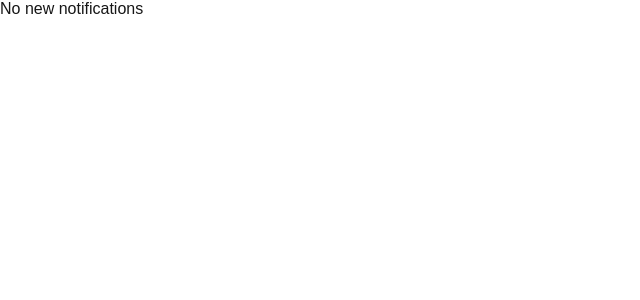
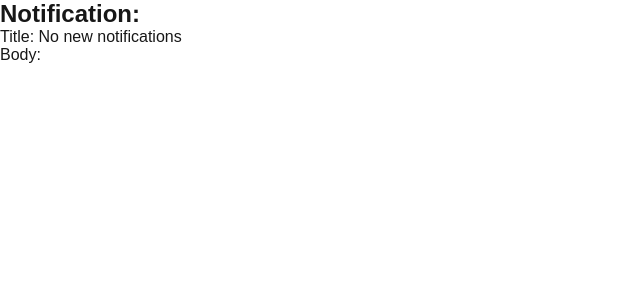
Before and after one commit to T4yy4b/testingsiteforNotification, a Next.js app: page /polygon in a window 1280 px wide. Shown: the top 300 px of the page, without its empty margins (0-640 px from the left). Built offline with nearby package versions, Linux system fonts and the light colour scheme.

Commit message:
someMoreAnd MoreChanges,

```diff
--- a/src/app/page.tsx
+++ b/src/app/page.tsx
@@ -1,7 +1,7 @@
 "use client";
 
 import { useState, useEffect } from "react";
-import { messaging } from "@/firebase"; // Ensure this is correctly initialized
+import { messaging } from "@/firebase";
 import { getToken, onMessage, MessagePayload } from "firebase/messaging";
 
 const PushNotification = () => {
@@ -16,7 +16,7 @@ const PushNotification = () => {
 
     // Register the service worker
     const registerServiceWorker = async () => {
-      if ("serviceWorker" in navigator) {
+      if (typeof window !== "undefined" && "serviceWorker" in navigator) {
         try {
           const registration = await navigator.serviceWorker.register(
             "/firebase-messaging-sw.js"
@@ -27,6 +27,7 @@ const PushNotification = () => {
         }
       }
     };
+
 
     registerServiceWorker();
 
--- a/src/app/polygon/page.tsx
+++ b/src/app/polygon/page.tsx
@@ -14,7 +14,10 @@ interface NotificationPayload {
 }
 
 const PushNotificationListener = () => {
-  const [messageData, setMessageData] = useState<NotificationPayload | null>(null);
+  const [messageData, setMessageData] = useState<NotificationPayload>({
+    notification: { title: "No new notifications", body: "" },
+    data: { click_action: "", url: "" },
+  });
 
   useEffect(() => {
     if ("serviceWorker" in navigator) {
@@ -28,15 +31,9 @@ const PushNotificationListener = () => {
 
   return (
     <div>
-      {messageData ? (
-        <div>
-          <h2>New Notification:</h2>
-          <p>Title: {messageData.notification?.title}</p>
-          <p>Body: {messageData.notification?.body}</p>
-        </div>
-      ) : (
-        <p>No new notifications</p>
-      )}
+      <h2>Notification:</h2>
+      <p>Title: {messageData.notification?.title}</p>
+      <p>Body: {messageData.notification?.body}</p>
     </div>
   );
 };
```
